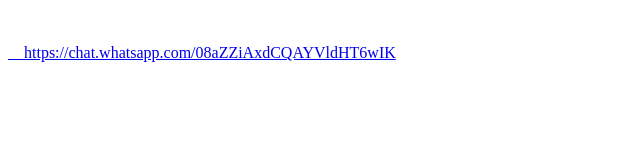
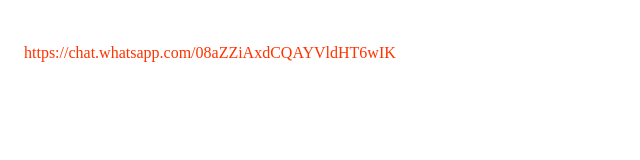
Before and after one commit to raghsgit/wg, a plain HTML site: page index.html in a window 1280 px wide. Shown: the whole page, without its empty margins (0-640 px from the left). Drawn offline with Linux system fonts and the light colour scheme.

Commit message:
Update index.html

```diff
--- a/index.html
+++ b/index.html
@@ -1 +1 @@
-<a style="text-size:1.3em,color:#f30"href="https://chat.whatsapp.com/08aZZiAxdCQAYVldHT6wIK"><br/><br/>&nbsp;&nbsp;&nbsp;&nbsp;https://chat.whatsapp.com/08aZZiAxdCQAYVldHT6wIK</a>
+<a style="text-size:2em;text-decoration:none;color:#f30"href="https://chat.whatsapp.com/08aZZiAxdCQAYVldHT6wIK"><br/><br/>&nbsp;&nbsp;&nbsp;&nbsp;https://chat.whatsapp.com/08aZZiAxdCQAYVldHT6wIK</a>
```
